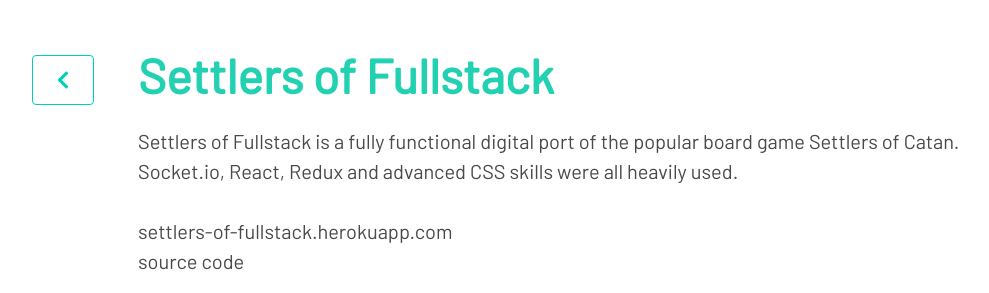
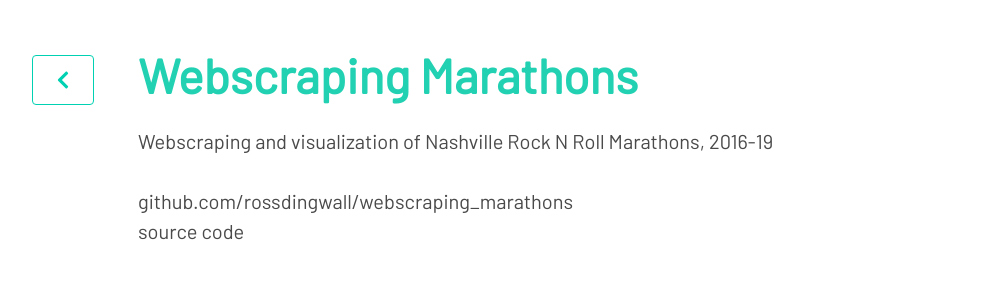
Before and after one commit to frankmalafronte/ross-website, a Gatsby site: page /Marathon in a window 1280 px wide. Shown: the top 293 px of the page, without its empty margins (20-1009 px from the left). Built offline with nearby package versions, Linux system fonts and the light colour scheme; Gatsby itself is replaced by a stand-in of ours.

Commit message:
updated marathon page

```diff
--- a/src/pages/Marathon.js
+++ b/src/pages/Marathon.js
@@ -17,14 +17,13 @@
           </button>
         </Link>
         <div className="column is-three-quarters is-size-5">
-          <h1 className="title is-size-1 is-centered">Settlers of Fullstack</h1>
-            Settlers of Fullstack is a fully functional digital port of the popular
-            board game Settlers of Catan. Socket.io, React, Redux and advanced
-            CSS skills were all heavily used.
+          <h1 className="title is-size-1 is-centered">Webscraping Marathons</h1>
+          Webscraping and visualization of Nashville Rock N Roll Marathons, 2016-19
+
           <br />
           <br />
-          <a className="text is-size-5" href="http://settlers-of-fullstack.herokuapp.com">
-            settlers-of-fullstack.herokuapp.com
+          <a className="text is-size-5" href="https://github.com/rossdingwall/webscraping_marathons">
+          github.com/rossdingwall/webscraping_marathons
           </a>
           <br />
           <a className="text is-size-5" href='https://github.com/Interactive-NYC/Settlers-Of-Catan'>
```
